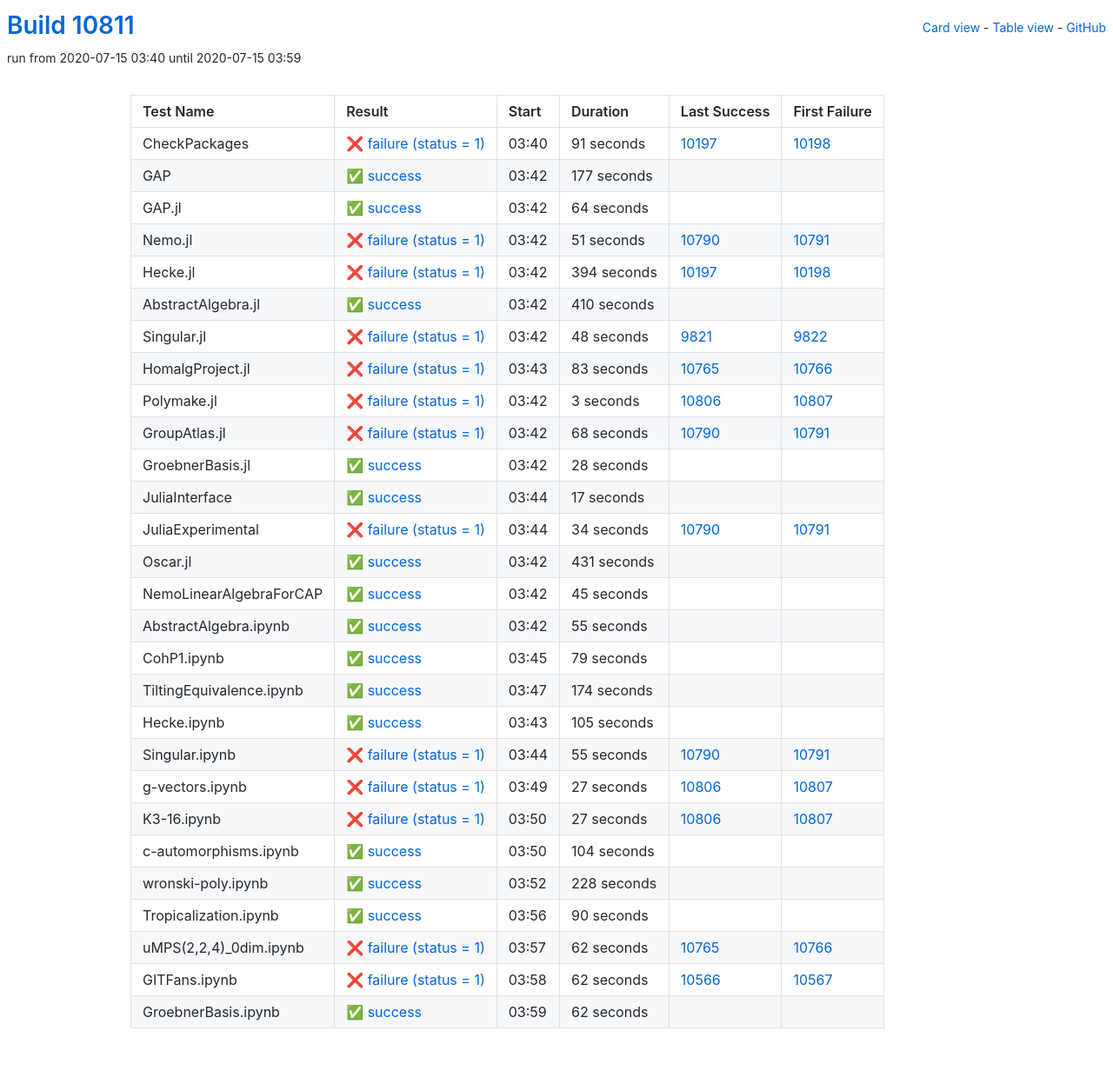
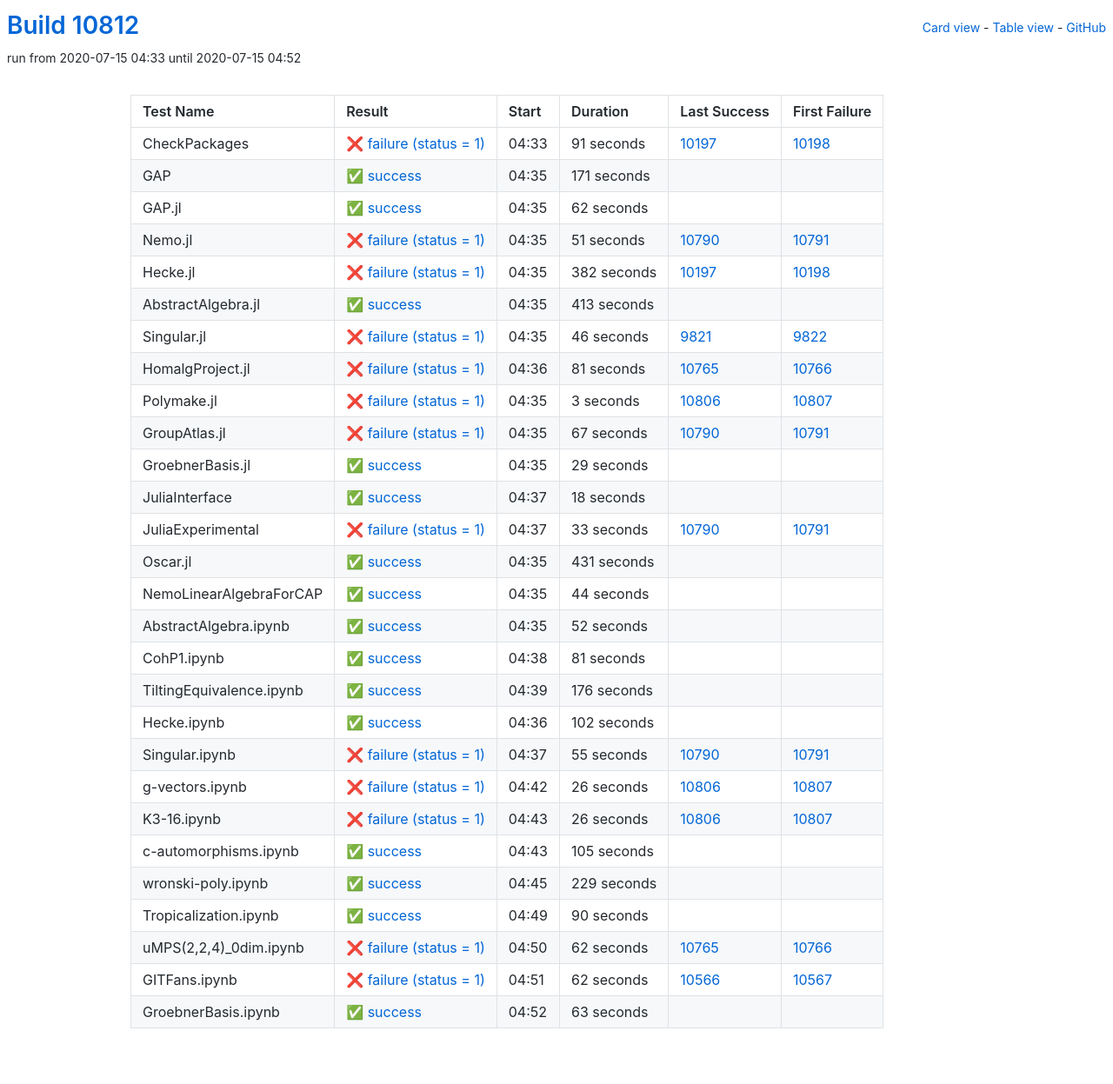
Before and after one commit to oscar-system/oscar-ci-status, a Jekyll site: the page built from table.html, in a window 1280 px wide. Shown: the whole page at 87% size. Built offline with Jekyll 4.4.1, drawn with Linux system fonts in a browser that asks for light colours.

Commit message:
Build #10812

```diff
--- a/_data/ci.yml
+++ b/_data/ci.yml
@@ -1,6 +1,6 @@
 ---
-build: 10811
-build_url: https://oscarci.mathematik.uni-kl.de/job/oscar/10811/
+build: 10812
+build_url: https://oscarci.mathematik.uni-kl.de/job/oscar/10812/
 job: oscar
 organization: oscar-system
 repo: oscar-ci-status
@@ -8,8 +8,8 @@
 tests:
 - name: CheckPackages
   id: checkpackages
-  log: https://oscarci.mathematik.uni-kl.de/job/oscar/10811/artifact/logs/build-10811/CheckPackages.log
-  start: 2020-07-15 03:40
+  log: https://oscarci.mathematik.uni-kl.de/job/oscar/10812/artifact/logs/build-10812/CheckPackages.log
+  start: 2020-07-15 04:33
   success: false
   exitcode: 1
   status: failure
@@ -20,32 +20,32 @@
   first_failure_url: https://oscarci.mathematik.uni-kl.de/job/oscar/10198/
 - name: GAP
   id: gap
-  log: https://oscarci.mathematik.uni-kl.de/job/oscar/10811/artifact/logs/build-10811/GAP.log
-  start: 2020-07-15 03:42
+  log: https://oscarci.mathematik.uni-kl.de/job/oscar/10812/artifact/logs/build-10812/GAP.log
+  start: 2020-07-15 04:35
   success: true
   exitcode: 0
   status: success
-  duration: 177
+  duration: 171
   last_success: false
   last_success_url:
   first_failure: false
   first_failure_url:
 - name: GAP.jl
   id: gap-jl
-  log: https://oscarci.mathematik.uni-kl.de/job/oscar/10811/artifact/logs/build-10811/GAP.jl.log
-  start: 2020-07-15 03:42
+  log: https://oscarci.mathematik.uni-kl.de/job/oscar/10812/artifact/logs/build-10812/GAP.jl.log
+  start: 2020-07-15 04:35
   success: true
   exitcode: 0
   status: success
-  duration: 64
+  duration: 62
   last_success: false
   last_success_url:
   first_failure: false
   first_failure_url:
 - name: Nemo.jl
   id: nemo-jl
-  log: https://oscarci.mathematik.uni-kl.de/job/oscar/10811/artifact/logs/build-10811/Nemo.jl.log
-  start: 2020-07-15 03:42
+  log: https://oscarci.mathematik.uni-kl.de/job/oscar/10812/artifact/logs/build-10812/Nemo.jl.log
+  start: 2020-07-15 04:35
   success: false
   exitcode: 1
   status: failure
@@ -56,56 +56,56 @@
   first_failure_url: https://oscarci.mathematik.uni-kl.de/job/oscar/10791/
 - name: Hecke.jl
   id: hecke-jl
-  log: https://oscarci.mathematik.uni-kl.de/job/oscar/10811/artifact/logs/build-10811/Hecke.jl.log
-  start: 2020-07-15 03:42
+  log: https://oscarci.mathematik.uni-kl.de/job/oscar/10812/artifact/logs/build-10812/Hecke.jl.log
+  start: 2020-07-15 04:35
   success: false
   exitcode: 1
   status: failure
-  duration: 394
+  duration: 382
   last_success: 10197
   last_success_url: https://oscarci.mathematik.uni-kl.de/job/oscar/10197/
   first_failure: 10198
   first_failure_url: https://oscarci.mathematik.uni-kl.de/job/oscar/10198/
 - name: AbstractAlgebra.jl
   id: abstractalgebra-jl
-  log: https://oscarci.mathematik.uni-kl.de/job/oscar/10811/artifact/logs/build-10811/AbstractAlgebra.jl.log
-  start: 2020-07-15 03:42
+  log: https://oscarci.mathematik.uni-kl.de/job/oscar/10812/artifact/logs/build-10812/AbstractAlgebra.jl.log
+  start: 2020-07-15 04:35
   success: true
   exitcode: 0
   status: success
-  duration: 410
+  duration: 413
   last_success: false
   last_success_url:
   first_failure: false
   first_failure_url:
 - name: Singular.jl
   id: singular-jl
-  log: https://oscarci.mathematik.uni-kl.de/job/oscar/10811/artifact/logs/build-10811/Singular.jl.log
-  start: 2020-07-15 03:42
+  log: https://oscarci.mathematik.uni-kl.de/job/oscar/10812/artifact/logs/build-10812/Singular.jl.log
+  start: 2020-07-15 04:35
   success: false
   exitcode: 1
   status: failure
-  duration: 48
+  duration: 46
   last_success: 9821
   last_success_url: https://oscarci.mathematik.uni-kl.de/job/oscar/9821/
   first_failure: 9822
   first_failure_url: https://oscarci.mathematik.uni-kl.de/job/oscar/9822/
 - name: HomalgProject.jl
   id: homalgproject-jl
-  log: https://oscarci.mathematik.uni-kl.de/job/oscar/10811/artifact/logs/build-10811/HomalgProject.jl.log
-  start: 2020-07-15 03:43
+  log: https://oscarci.mathematik.uni-kl.de/job/oscar/10812/artifact/logs/build-10812/HomalgProject.jl.log
+  start: 2020-07-15 04:36
   success: false
   exitcode: 1
   status: failure
-  duration: 83
+  duration: 81
   last_success: 10765
   last_success_url: https://oscarci.mathematik.uni-kl.de/job/oscar/10765/
   first_failure: 10766
   first_failure_url: https://oscarci.mathematik.uni-kl.de/job/oscar/10766/
 - name: Polymake.jl
   id: polymake-jl
-  log: https://oscarci.mathematik.uni-kl.de/job/oscar/10811/artifact/logs/build-10811/Polymake.jl.log
-  start: 2020-07-15 03:42
+  log: https://oscarci.mathematik.uni-kl.de/job/oscar/10812/artifact/logs/build-10812/Polymake.jl.log
+  start: 2020-07-15 04:35
   success: false
   exitcode: 1
   status: failure
@@ -116,56 +116,56 @@
   first_failure_url: https://oscarci.mathematik.uni-kl.de/job/oscar/10807/
 - name: GroupAtlas.jl
   id: groupatlas-jl
-  log: https://oscarci.mathematik.uni-kl.de/job/oscar/10811/artifact/logs/build-10811/GroupAtlas.jl.log
-  start: 2020-07-15 03:42
+  log: https://oscarci.mathematik.uni-kl.de/job/oscar/10812/artifact/logs/build-10812/GroupAtlas.jl.log
+  start: 2020-07-15 04:35
   success: false
   exitcode: 1
   status: failure
-  duration: 68
+  duration: 67
   last_success: 10790
   last_success_url: https://oscarci.mathematik.uni-kl.de/job/oscar/10790/
   first_failure: 10791
   first_failure_url: https://oscarci.mathematik.uni-kl.de/job/oscar/10791/
 - name: GroebnerBasis.jl
   id: groebnerbasis-jl
-  log: https://oscarci.mathematik.uni-kl.de/job/oscar/10811/artifact/logs/build-10811/GroebnerBasis.jl.log
-  start: 2020-07-15 03:42
+  log: https://oscarci.mathematik.uni-kl.de/job/oscar/10812/artifact/logs/build-10812/GroebnerBasis.jl.log
+  start: 2020-07-15 04:35
   success: true
   exitcode: 0
   status: success
-  duration: 28
+  duration: 29
   last_success: false
   last_success_url:
   first_failure: false
   first_failure_url:
 - name: JuliaInterface
   id: juliainterface
-  log: https://oscarci.mathematik.uni-kl.de/job/oscar/10811/artifact/logs/build-10811/JuliaInterface.log
-  start: 2020-07-15 03:44
+  log: https://oscarci.mathematik.uni-kl.de/job/oscar/10812/artifact/logs/build-10812/JuliaInterface.log
+  start: 2020-07-15 04:37
   success: true
   exitcode: 0
   status: success
-  duration: 17
+  duration: 18
   last_success: false
   last_success_url:
   first_failure: false
   first_failure_url:
 - name: JuliaExperimental
   id: juliaexperimental
-  log: https://oscarci.mathematik.uni-kl.de/job/oscar/10811/artifact/logs/build-10811/JuliaExperimental.log
-  start: 2020-07-15 03:44
+  log: https://oscarci.mathematik.uni-kl.de/job/oscar/10812/artifact/logs/build-10812/JuliaExperimental.log
+  start: 2020-07-15 04:37
   success: false
   exitcode: 1
   status: failure
-  duration: 34
+  duration: 33
   last_success: 10790
   last_success_url: https://oscarci.mathematik.uni-kl.de/job/oscar/10790/
   first_failure: 10791
   first_failure_url: https://oscarci.mathematik.uni-kl.de/job/oscar/10791/
 - name: Oscar.jl
   id: oscar-jl
-  log: https://oscarci.mathematik.uni-kl.de/job/oscar/10811/artifact/logs/build-10811/Oscar.jl.log
-  start: 2020-07-15 03:42
+  log: https://oscarci.mathematik.uni-kl.de/job/oscar/10812/artifact/logs/build-10812/Oscar.jl.log
+  start: 2020-07-15 04:35
   success: true
   exitcode: 0
   status: success
@@ -176,68 +176,68 @@
   first_failure_url:
 - name: NemoLinearAlgebraForCAP
   id: nemolinearalgebraforcap
-  log: https://oscarci.mathematik.uni-kl.de/job/oscar/10811/artifact/logs/build-10811/NemoLinearAlgebraForCAP.log
-  start: 2020-07-15 03:42
+  log: https://oscarci.mathematik.uni-kl.de/job/oscar/10812/artifact/logs/build-10812/NemoLinearAlgebraForCAP.log
+  start: 2020-07-15 04:35
   success: true
   exitcode: 0
   status: success
-  duration: 45
+  duration: 44
   last_success: false
   last_success_url:
   first_failure: false
   first_failure_url:
 - name: AbstractAlgebra.ipynb
   id: abstractalgebra-ipynb
-  log: https://oscarci.mathematik.uni-kl.de/job/oscar/10811/artifact/logs/build-10811/AbstractAlgebra.ipynb.log
-  start: 2020-07-15 03:42
+  log: https://oscarci.mathematik.uni-kl.de/job/oscar/10812/artifact/logs/build-10812/AbstractAlgebra.ipynb.log
+  start: 2020-07-15 04:35
   success: true
   exitcode: 0
   status: success
-  duration: 55
+  duration: 52
   last_success: false
   last_success_url:
   first_failure: false
   first_failure_url:
 - name: CohP1.ipynb
   id: cohp1-ipynb
-  log: https://oscarci.mathematik.uni-kl.de/job/oscar/10811/artifact/logs/build-10811/CohP1.ipynb.log
-  start: 2020-07-15 03:45
+  log: https://oscarci.mathematik.uni-kl.de/job/oscar/10812/artifact/logs/build-10812/CohP1.ipynb.log
+  start: 2020-07-15 04:38
   success: true
   exitcode: 0
   status: success
-  duration: 79
+  duration: 81
   last_success: false
   last_success_url:
   first_failure: false
   first_failure_url:
 - name: TiltingEquivalence.ipynb
   id: tiltingequivalence-ipynb
-  log: https://oscarci.mathematik.uni-kl.de/job/oscar/10811/artifact/logs/build-10811/TiltingEquivalence.ipynb.log
-  start: 2020-07-15 03:47
+  log: https://oscarci.mathematik.uni-kl.de/job/oscar/10812/artifact/logs/build-10812/TiltingEquivalence.ipynb.log
+  start: 2020-07-15 04:39
   success: true
   exitcode: 0
   status: success
-  duration: 174
+  duration: 176
   last_success: false
   last_success_url:
   first_failure: false
   first_failure_url:
 - name: Hecke.ipynb
   id: hecke-ipynb
-  log: https://oscarci.mathematik.uni-kl.de/job/oscar/10811/artifact/logs/build-10811/Hecke.ipynb.log
-  start: 2020-07-15 03:43
+  log: https://oscarci.mathematik.uni-kl.de/job/oscar/10812/artifact/logs/build-10812/Hecke.ipynb.log
+  start: 2020-07-15 04:36
   success: true
   exitcode: 0
   status: success
-  duration: 105
+  duration: 102
   last_success: false
   last_success_url:
   first_failure: false
   first_failure_url:
 - name: Singular.ipynb
   id: singular-ipynb
-  log: https://oscarci.mathematik.uni-kl.de/job/oscar/10811/artifact/logs/build-10811/Singular.ipynb.log
-  start: 2020-07-15 03:44
+  log: https://oscarci.mathematik.uni-kl.de/job/oscar/10812/artifact/logs/build-10812/Singular.ipynb.log
+  start: 2020-07-15 04:37
   success: false
   exitcode: 1
   status: failure
@@ -248,56 +248,56 @@
   first_failure_url: https://oscarci.mathematik.uni-kl.de/job/oscar/10791/
 - name: g-vectors.ipynb
   id: g-vectors-ipynb
-  log: https://oscarci.mathematik.uni-kl.de/job/oscar/10811/artifact/logs/build-10811/g-vectors.ipynb.log
-  start: 2020-07-15 03:49
+  log: https://oscarci.mathematik.uni-kl.de/job/oscar/10812/artifact/logs/build-10812/g-vectors.ipynb.log
+  start: 2020-07-15 04:42
   success: false
   exitcode: 1
   status: failure
-  duration: 27
+  duration: 26
   last_success: 10806
   last_success_url: https://oscarci.mathematik.uni-kl.de/job/oscar/10806/
   first_failure: 10807
   first_failure_url: https://oscarci.mathematik.uni-kl.de/job/oscar/10807/
 - name: K3-16.ipynb
   id: k3-16-ipynb
-  log: https://oscarci.mathematik.uni-kl.de/job/oscar/10811/artifact/logs/build-10811/K3-16.ipynb.log
-  start: 2020-07-15 03:50
+  log: https://oscarci.mathematik.uni-kl.de/job/oscar/10812/artifact/logs/build-10812/K3-16.ipynb.log
+  start: 2020-07-15 04:43
   success: false
   exitcode: 1
   status: failure
-  duration: 27
+  duration: 26
   last_success: 10806
   last_success_url: https://oscarci.mathematik.uni-kl.de/job/oscar/10806/
   first_failure: 10807
   first_failure_url: https://oscarci.mathematik.uni-kl.de/job/oscar/10807/
 - name: c-automorphisms.ipynb
   id: c-automorphisms-ipynb
-  log: https://oscarci.mathematik.uni-kl.de/job/oscar/10811/artifact/logs/build-10811/c-automorphisms.ipynb.log
-  start: 2020-07-15 03:50
+  log: https://oscarci.mathematik.uni-kl.de/job/oscar/10812/artifact/logs/build-10812/c-automorphisms.ipynb.log
+  start: 2020-07-15 04:43
   success: true
   exitcode: 0
   status: success
-  duration: 104
+  duration: 105
   last_success: false
   last_success_url:
   first_failure: false
   first_failure_url:
 - name: wronski-poly.ipynb
   id: wronski-poly-ipynb
-  log: https://oscarci.mathematik.uni-kl.de/job/oscar/10811/artifact/logs/build-10811/wronski-poly.ipynb.log
-  start: 2020-07-15 03:52
+  log: https://oscarci.mathematik.uni-kl.de/job/oscar/10812/artifact/logs/build-10812/wronski-poly.ipynb.log
+  start: 2020-07-15 04:45
   success: true
   exitcode: 0
   status: success
-  duration: 228
+  duration: 229
   last_success: false
   last_success_url:
   first_failure: false
   first_failure_url:
 - name: Tropicalization.ipynb
   id: tropicalization-ipynb
-  log: https://oscarci.mathematik.uni-kl.de/job/oscar/10811/artifact/logs/build-10811/Tropicalization.ipynb.log
-  start: 2020-07-15 03:56
+  log: https://oscarci.mathematik.uni-kl.de/job/oscar/10812/artifact/logs/build-10812/Tropicalization.ipynb.log
+  start: 2020-07-15 04:49
   success: true
   exitcode: 0
   status: success
@@ -308,8 +308,8 @@
   first_failure_url:
 - name: uMPS(2,2,4)_0dim.ipynb
   id: umps-2-2-4-0dim-ipynb
-  log: https://oscarci.mathematik.uni-kl.de/job/oscar/10811/artifact/logs/build-10811/uMPS-2-2-4-_0dim.ipynb.log
-  start: 2020-07-15 03:57
+  log: https://oscarci.mathematik.uni-kl.de/job/oscar/10812/artifact/logs/build-10812/uMPS-2-2-4-_0dim.ipynb.log
+  start: 2020-07-15 04:50
   success: false
   exitcode: 1
   status: failure
@@ -320,8 +320,8 @@
   first_failure_url: https://oscarci.mathematik.uni-kl.de/job/oscar/10766/
 - name: GITFans.ipynb
   id: gitfans-ipynb
-  log: https://oscarci.mathematik.uni-kl.de/job/oscar/10811/artifact/logs/build-10811/GITFans.ipynb.log
-  start: 2020-07-15 03:58
+  log: https://oscarci.mathematik.uni-kl.de/job/oscar/10812/artifact/logs/build-10812/GITFans.ipynb.log
+  start: 2020-07-15 04:51
   success: false
   exitcode: 1
   status: failure
@@ -332,12 +332,12 @@
   first_failure_url: https://oscarci.mathematik.uni-kl.de/job/oscar/10567/
 - name: GroebnerBasis.ipynb
   id: groebnerbasis-ipynb
-  log: https://oscarci.mathematik.uni-kl.de/job/oscar/10811/artifact/logs/build-10811/GroebnerBasis.ipynb.log
-  start: 2020-07-15 03:59
+  log: https://oscarci.mathematik.uni-kl.de/job/oscar/10812/artifact/logs/build-10812/GroebnerBasis.ipynb.log
+  start: 2020-07-15 04:52
   success: true
   exitcode: 0
   status: success
-  duration: 62
+  duration: 63
   last_success: false
   last_success_url:
   first_failure: false
```
Also changed, not shown: README.md.
